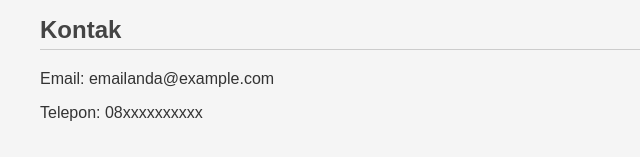
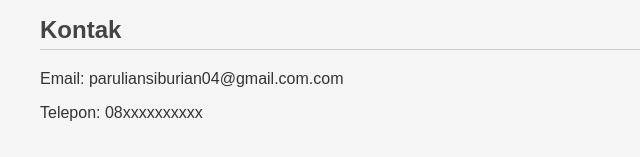
Before and after one commit to eloysiburian/Eloysib, a plain HTML site: page index.html in a window 1280 px wide. Shown: the part 477-634 px from the top of the page, 0-640 px from the left. Drawn offline with Linux system fonts and the light colour scheme.

Commit message:
Update index.html

```diff
--- a/index.html
+++ b/index.html
@@ -46,7 +46,7 @@
     <p>CV dan surat pengalaman kerja tersedia dalam versi PDF. Silakan hubungi saya untuk mendapatkan salinan dokumen pendukung.</p>
   </section>  <section>
     <h2>Kontak</h2>
-    <p>Email: emailanda@example.com</p>
+    <p>Email: paruliansiburian04@gmail.com.com</p>
     <p>Telepon: 08xxxxxxxxxx</p>
   </section>
 </body>
```
